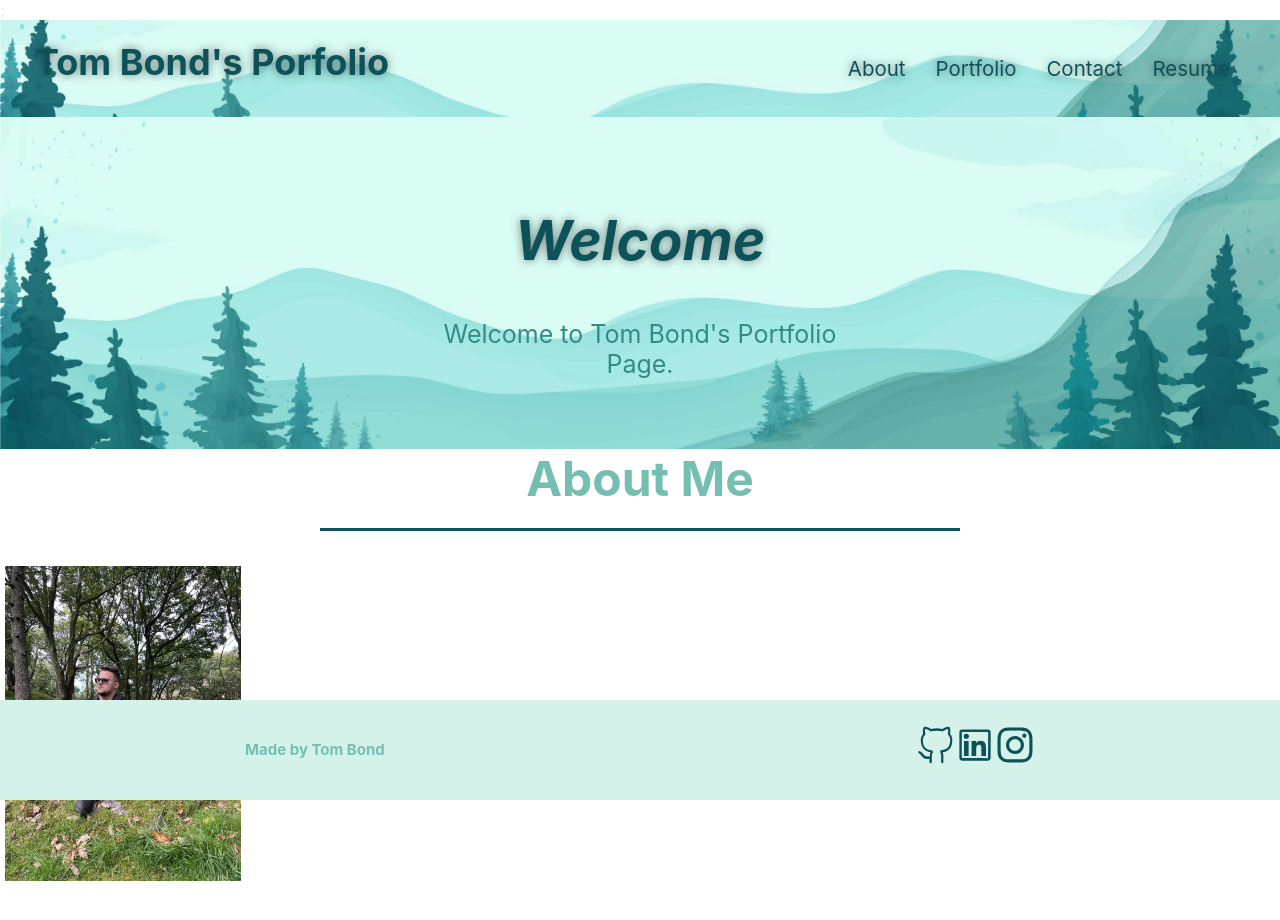
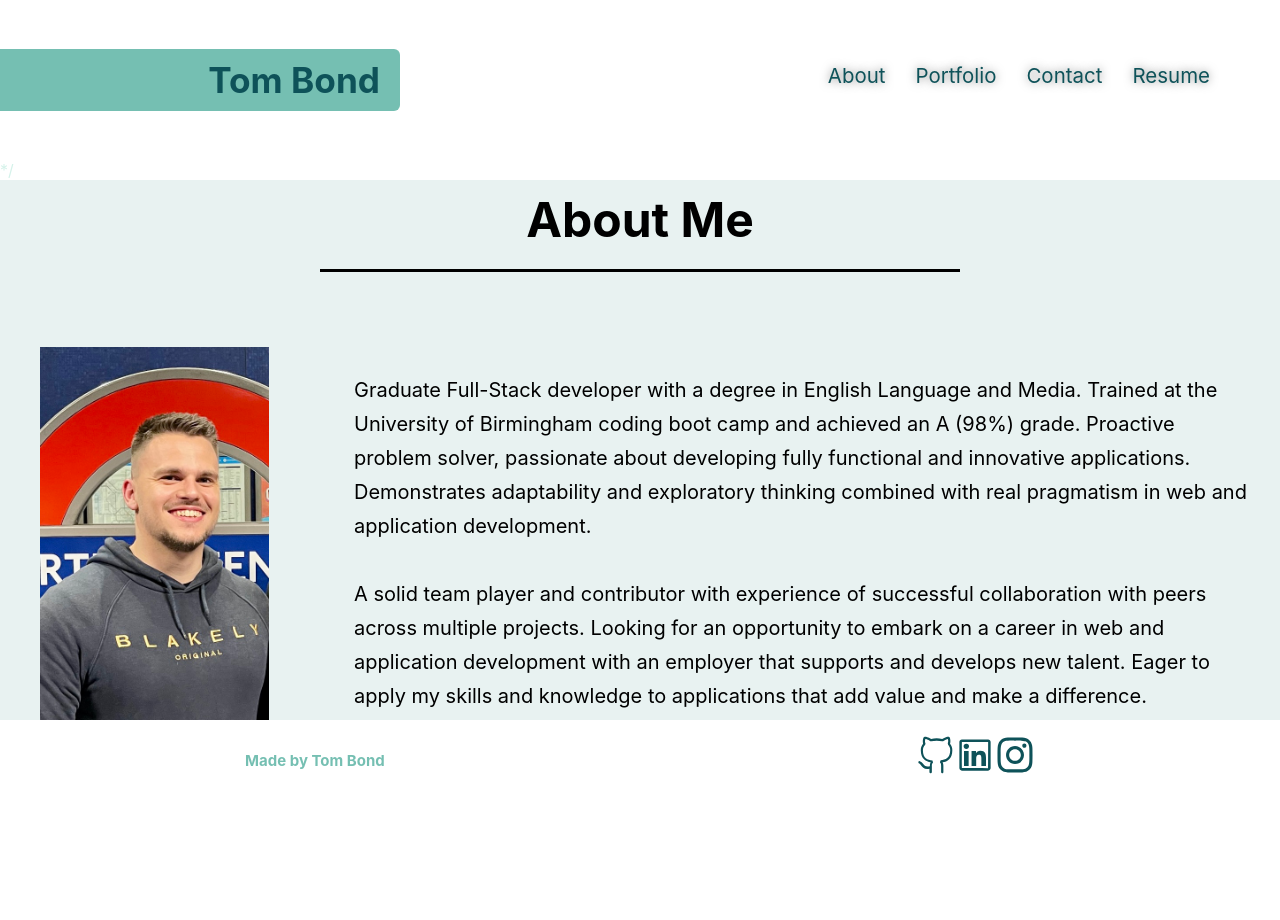
Before and after one commit to BondT1/tombondportfolio, a React (Create React App) app: page / in a window 1280 px wide. Shown: the top 920 px of the page. After the commit the page ends 800 px from the top, so only its background shows below. Built offline with nearby package versions, Linux system fonts and the light colour scheme.

Commit message:
major changes and bug fixes

```diff
--- a/src/App.js
+++ b/src/App.js
@@ -5,8 +5,8 @@ import Contact from "../src/components/Contact";
 import Portfolio from "../src/components/Portfolio";
 import Resume from "../src/components/Resume";
 import Footer from "../src/components/Footer";
-import { Helmet } from "react-helmet";
-import "./App.css"
+import Helmet from "react-helmet";
+import "./App.css";
 
 function App() {
   const [currentTab, handleTabChange] = useState("about");
@@ -33,7 +33,6 @@ function App() {
       <Helmet>
         <title>Tom Bond Portfolio | {currentTab} </title>
       </Helmet>
-      ;
       <Header
         currentTab={currentTab}
         handleTabChange={handleTabChange}
@@ -45,6 +44,7 @@ function App() {
 }
 
 export default App;
+
 
 
 
--- a/src/components/About/index.js
+++ b/src/components/About/index.js
@@ -1,5 +1,5 @@
 import React from "react";
-import profileImage from "../../assets/large/Profile/Profile_Pic.png";
+import profileImage from "../../assets/large/Profile/Profile_pic.png";
 function About() {
   return (
     <section id="about-me" className="my-5 intro">
@@ -14,6 +14,11 @@ function About() {
             <img src={profileImage} style={{ width: "100%" }} alt="profile" />
           </div>
           <p>
+          Graduate Full-Stack developer with a degree in English Language and Media. Trained at the University of Birmingham coding boot camp and achieved an A (98%) grade. Proactive problem solver, passionate about developing fully functional and innovative applications. Demonstrates adaptability and exploratory thinking combined with real pragmatism in web and application development.
+          <br>
+          </br>
+          <br></br>
+          A solid team player and contributor with experience of successful collaboration with peers across multiple projects. Looking for an opportunity to embark on a career in web and application development with an employer that supports and develops new talent. Eager to apply my skills and knowledge to applications that add value and make a difference.
           </p>
         </div>
       </div>
--- a/src/components/Header/index.js
+++ b/src/components/Header/index.js
@@ -9,7 +9,7 @@ function Header(props) {
       <section>
         <header className="flex-row px-1">
           <div>
-            <h1>Tom Bond's Porfolio</h1>
+            <h1>Tom Bond</h1>
           </div>
           <div>
             <Nav
@@ -19,7 +19,7 @@ function Header(props) {
           </div>
         </header>
       </section>
-      <section class="hero">
+      {/* <section class="hero">
         <div class="hero-cta">
           {/* <img
             src={coverImage}
@@ -27,13 +27,8 @@ function Header(props) {
             style={{ width: "100%" }}
             alt="cover"
           /> */}
-
-          <h2>Welcome</h2>
-          <p>
-            Welcome to Tom Bond's Portfolio Page.
-          </p>
-        </div>
-      </section>
+        {/* </div>
+      </section> */} */
     </div>
   );
 }
--- a/src/index.css
+++ b/src/index.css
@@ -10,15 +10,16 @@
   --primary-color: #0E5259;
   --secondary-color: #75BFB2;
   --tertiary-color: #D5F2EA;
+  --border-radius: 6px;
 }
 
-#root {
+/* #root {
   min-height: 100vh;
   display: flex;
   flex-direction: column;
   justify-content: space-between;
 
-}
+} */
 
 body {
   /* more on this crazy alphanumerical value in a minute! */
@@ -26,6 +27,9 @@ body {
   font-family: 'Open Sans', sans-serif;
   margin: 0;
   min-height: 100vh;
+  display: flex;
+  flex-direction: column;
+
 
   font-family: -apple-system, BlinkMacSystemFont, 'Segoe UI', 'Roboto', 'Oxygen',
     'Ubuntu', 'Cantarell', 'Fira Sans', 'Droid Sans', 'Helvetica Neue',
@@ -45,31 +49,34 @@ code {
 /* start apply styles to <header> */
 header {
   padding: 20px 35px;
-  background-color: #D5F2EA;
+  padding-left: 0px;
+
   display: flex;
   justify-content: space-between;
   flex-wrap: wrap;
   position: -webkit-sticky;
   position: sticky;
   top: 0;
-  background-image: url("../src/assets/cover/5330558.jpg");
+
   background-size: cover;
   background-position: center;
   background-attachment: fixed;
   background-position: 80%;
   z-index: 9999;
+  height: 20%;
 
 }
 
 header h1 {
-  font-weight: bold;
-  margin: 0;
-  font-size: 36px;
-  color: #0E5259;
-  text-shadow: 0 0 10px rgba(0, 0, 0, 0.5);
+  font-size: 2.2em;
+    width: 400px;
+    border-radius: 0 var(--border-radius) var(--border-radius) 0;
+    text-align: right;
+    padding: 10px 20px;
+    color: var(--primary-color);
+    background-color: var(--secondary-color);
+
 }
-
-
 
 header a {
   text-decoration: none;
@@ -86,6 +93,7 @@ header nav ul {
   justify-content: space-between;
   align-items: center;
   list-style: none;
+  padding: 27px 20px;
 
 }
 
@@ -137,7 +145,7 @@ header nav ul li a:hover {
   margin: 3.5%;
   color: #fff;
   font-size: 18px;
-  line-height: 1.2;
+  height: 0px;
 }
 
 .hero-cta h2 {
@@ -158,10 +166,10 @@ header nav ul li a:hover {
 /*Intro*/
 .intro p {
   line-height: 1.7;
-  color: #0E5259;
-  width: 80%;
+  color: black;
+  width: 70%;
   font-size: 20px;
-  margin: 0 auto;
+  margin-right: 30px;
 }
 
 .intro-info {
@@ -169,17 +177,28 @@ header nav ul li a:hover {
   display: flex;
   flex-wrap: wrap;
   align-items: center;
+
+  background-color: rgb(232, 242, 241);
+
+
+}
+
+#about-me {
+  background-color: rgb(232, 242, 241);
 }
 
 .intro-img {
   flex: 1 12%;
-  margin-right: 20px;
+  margin-right: 45px;
+  margin-left: 30;
+
 }
 
 .intro-img img {
   max-width: 100%;
   height: auto;
-  margin-left: 5px;
+  border-radius: 12px 12px;
+  padding: 40px;
 }
 
 .intro-text {
@@ -191,13 +210,15 @@ header nav ul li a:hover {
   font-size: 18px;
 }
 
+
+
 /*end intro*/
 
 
 /* REACH OUT STYLES START */
 #reach-out {
   /* margin-top: 5px; */
-  background: #75BFB2;
+  background: rgb(232, 242, 241);
 }
 
 #reach-out h2 {
@@ -312,7 +333,7 @@ header nav ul li a:hover {
 /*Start Jobs section*/
 
 .jobs {
-  background: #0E5259;
+  background: rgb(232, 242, 241);
 
 }
 
@@ -340,7 +361,7 @@ header nav ul li a:hover {
 .job-text h4 {
   font-size: 26px;
   line-height: 1.5;
-  color: #75BFB2;
+  color: black;
 }
 
 
@@ -385,7 +406,7 @@ header nav ul li a:hover {
 
 .job-img img:hover {
   /*    transition: .5s ease-in-out;*/
-  border: 5px solid #ACF2E5;
+  border: 3px solid black;
   transform: scale(1.1);
 }
 
@@ -399,7 +420,7 @@ header nav ul li a:hover {
 }
 
 .job-text p {
-  color: #D5F2EA;
+  color: black;
   font-size: 18px;
 }
 
@@ -530,15 +551,17 @@ header nav ul li a:hover {
 
 /* start styles to <footer> */
 footer {
-  background: #D5F2EA;
+
   font-weight: bold;
-  width: 100%;
-  height: 100px;
   position: sticky;
-  bottom: 0;
+  background-color: white;
   display: flex;
   justify-content: space-around;
   align-items: center;
+  position: fixed;
+  bottom: 0;
+  width: 100%;
+
 
 
 }
@@ -593,20 +616,21 @@ footer a:hover {
 /* extra titles stylings */
 .section-title {
   font-size: 48px;
-  color: #75BFB2;
+  color: black;
   border-bottom: 3px solid;
   padding-bottom: 20px;
+  padding-top: 10px;
   text-align: center;
   margin: 0 auto 35px auto;
   width: 50%;
 }
 
 .primary-border {
-  border-color: #0E5259;
+  border-color: black;
 }
 
 .secondary-border {
-  border-color: #D5F2EA;
+  border-color: black;
 }
 
 label {
```
Also changed, not shown: src/assets/large/Profile/Profile_Pic.png, 1 other file (tests, documents, lock files or other folders).
